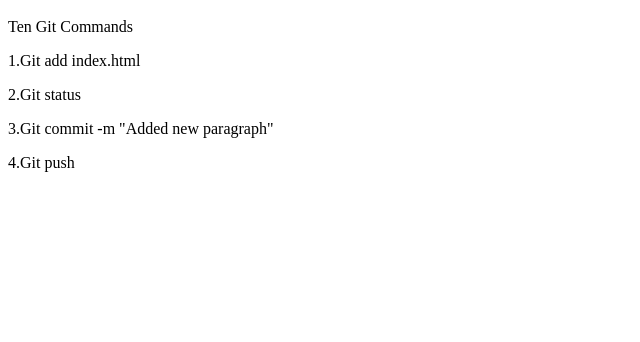
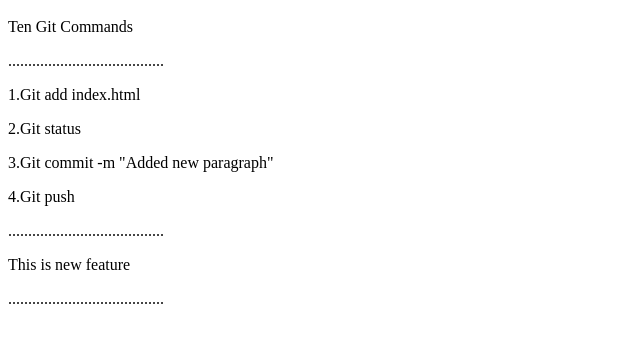
Before and after one commit to nidhinchristy/StudentID, a plain HTML site: page index.html in a window 1280 px wide. Shown: the part 48-390 px from the top of the page, without its empty margins (0-640 px from the left). Drawn offline with Linux system fonts and the light colour scheme.

Commit message:
new feature

```diff
--- a/index.html
+++ b/index.html
@@ -1,8 +1,10 @@
 <h1>Git Commands</h1>
 <p>Ten Git Commands</p>
-
-
+<p>.......................................</p>
 <p>1.Git add index.html</p>
 <p>2.Git status</p>
 <p>3.Git commit -m "Added new paragraph"</p>
 <p>4.Git push</p>
+<p>.......................................</p>
+<p>This is new feature</p>
+<p>.......................................</p>
```
